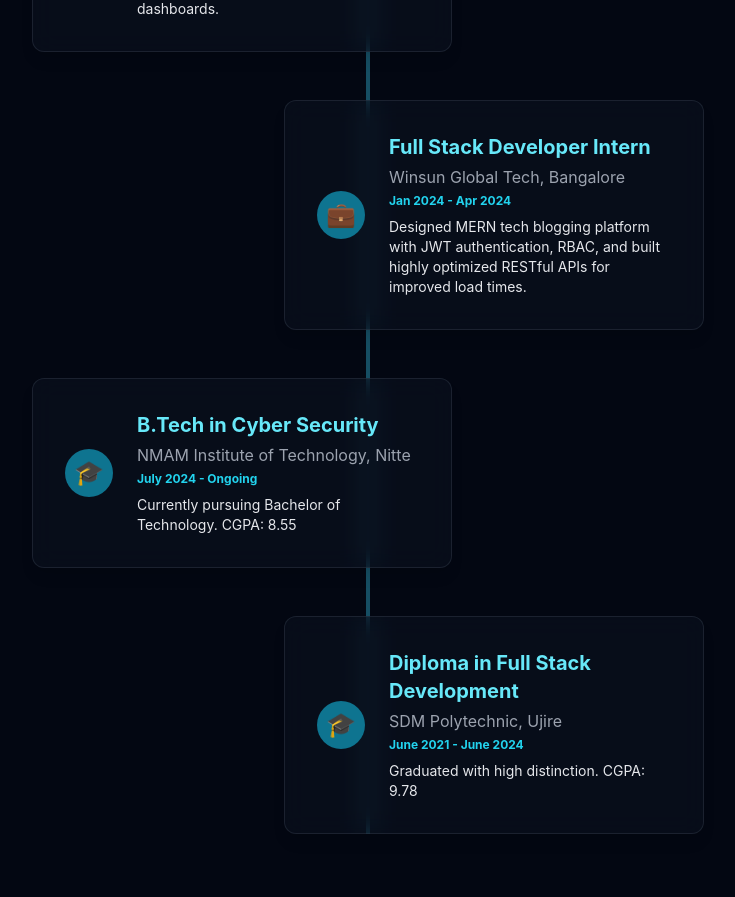
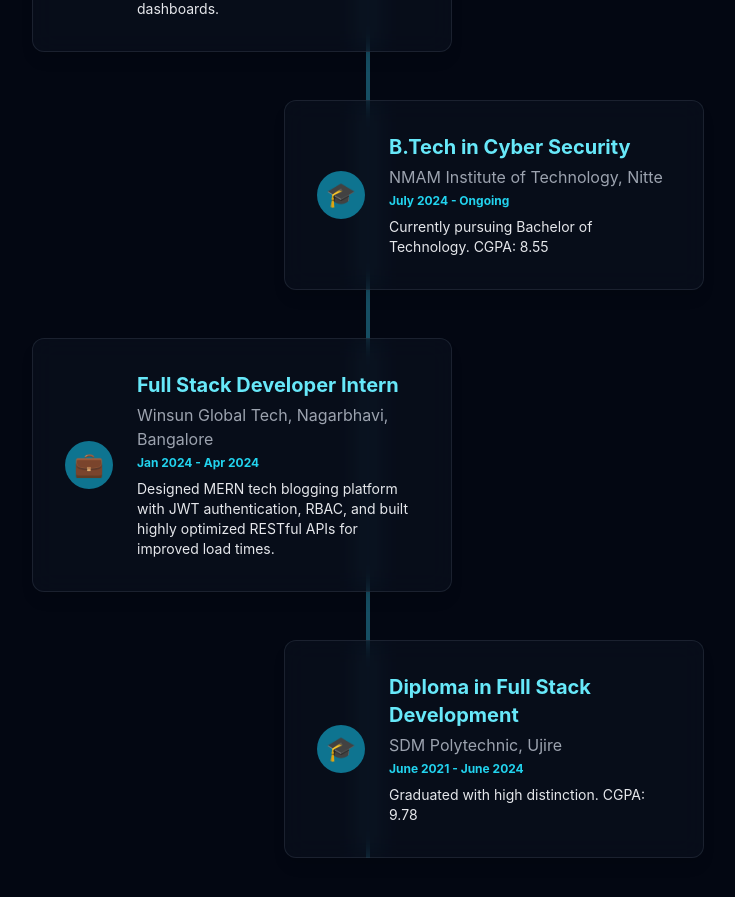
Before and after one commit to Srujan253/PortFolio, a React (Vite) app: page / in a window 1280 px wide. Shown: the part 6260-7157 px from the top of the page, without its empty margins (272-1007 px from the left). Built offline with nearby package versions, Linux system fonts and the light colour scheme; the HTML template or start-up script is replaced by a standard one.

Commit message:
chore: reorder timeline to place Winsun internship below BTech

```diff
--- a/src/pages/Timeline.jsx
+++ b/src/pages/Timeline.jsx
@@ -9,18 +9,18 @@ const timeline = [
     desc: 'Developed Contest Scoring System & Reception Management System using MERN stack with Neon PostgreSQL, enabling real-time operations and dashboards.'
   },
   {
-    type: 'work',
-    title: 'Full Stack Developer Intern',
-    org: 'Winsun Global Tech, Bangalore',
-    date: 'Jan 2024 - Apr 2024',
-    desc: 'Designed MERN tech blogging platform with JWT authentication, RBAC, and built highly optimized RESTful APIs for improved load times.'
-  },
-  {
     type: 'edu',
     title: 'B.Tech in Cyber Security',
     org: 'NMAM Institute of Technology, Nitte',
     date: 'July 2024 - Ongoing',
     desc: 'Currently pursuing Bachelor of Technology. CGPA: 8.55'
+  },
+  {
+    type: 'work',
+    title: 'Full Stack Developer Intern',
+    org: 'Winsun Global Tech, Nagarbhavi, Bangalore',
+    date: 'Jan 2024 - Apr 2024',
+    desc: 'Designed MERN tech blogging platform with JWT authentication, RBAC, and built highly optimized RESTful APIs for improved load times.'
   },
   {
     type: 'edu',
```
